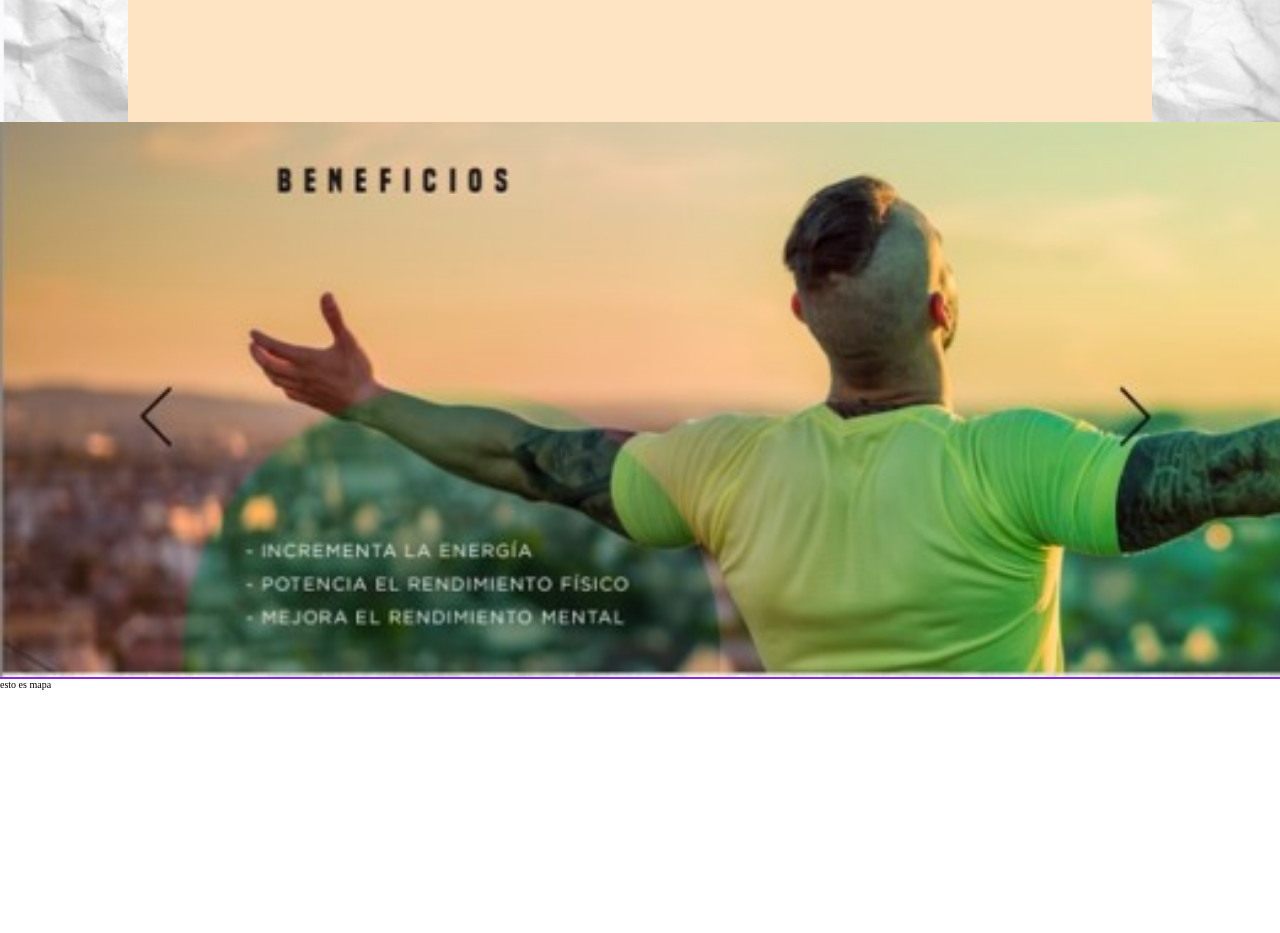
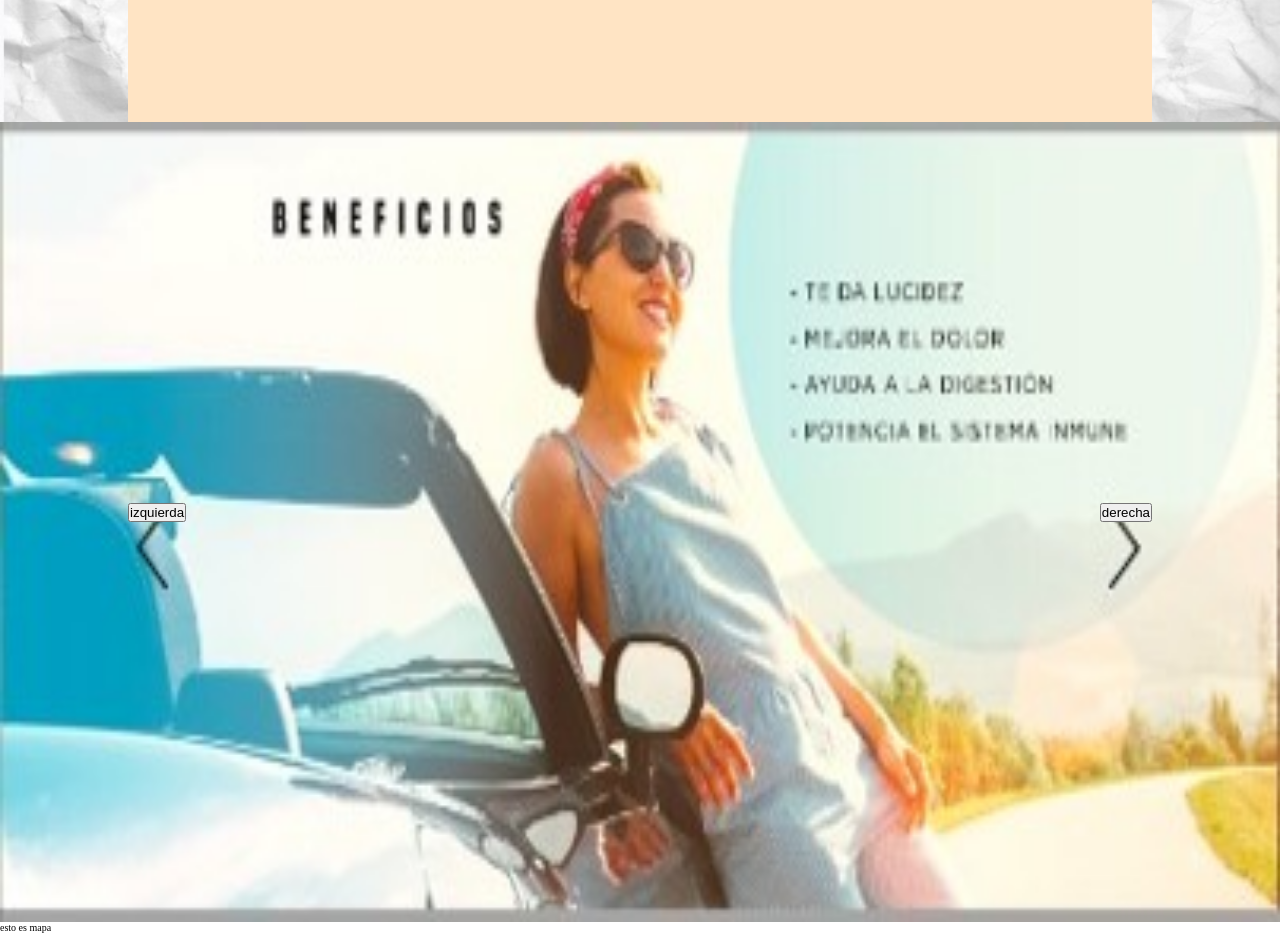
Before and after one commit to jyunakaike/kuka_corp, a React app: page / in a window 1280 px wide. Shown: the part 1538-2471 px from the top of the page. Before the commit the page ends 2228 px from the top, so only its background shows below. Built offline with nearby package versions, Linux system fonts and the light colour scheme.

Commit message:
feat: carouselcomponent

```diff
--- /dev/null
+++ b/src/components/Beneficios/Carousel/index.js
@@ -0,0 +1,102 @@
+import React, { useRef, useEffect } from 'react'
+import './styles.css'
+
+import img1 from '../../../../assets/image/beneficio1.jpg'
+import img2 from '../../../../assets/image/beneficio2.jpg'
+import img3 from '../../../../assets/image/beneficio3.jpg'
+
+
+export const Carousel = () => {
+
+    const slideshow = useRef(null)
+    const intervaloslideshow = useRef(null)
+
+    const next = () => {
+        if (slideshow.current.children.length > 0) {
+            // obtenenemos el primer elemento del slideshow
+            const primerElemento = slideshow.current.children[0];
+            // Establecemos la transicionpara el slideshow
+            slideshow.current.style.transition = `800ms ease-out all`;
+
+            const slideSize = slideshow.current.children[0].offsetWidth;
+            // Movemos el siguienteSlideshow
+            slideshow.current.style.transform = `translateX(-${slideSize}px)`;
+
+            const transition = () => {
+                // que no tenga transicion
+                slideshow.current.style.transition = 'none';
+                // regresarlo al valor de 0
+                slideshow.current.style.transform = 'translateX(0)';
+                // tomamos el primer elemento y lo mandamos al final
+                slideshow.current.appendChild(primerElemento);
+
+                slideshow.current.removeEventListener('transitionend', transition)
+            }
+            slideshow.current.addEventListener('transitionend', transition);
+        }
+    }
+
+    const prev = () => {
+        // console.log('anterior');
+        // para regresar al ultimo elemento semanda del ultimo al primero
+        if (slideshow.current.children.length > 0) {
+            // obtener elultimoelemento del slideshow
+            const index = slideshow.current.children.length - 1;
+            const ultimoElemento = slideshow.current.children[index];
+            slideshow.current.insertBefore(ultimoElemento, slideshow.current.firstChild);
+
+            // que no tenga transicion
+            slideshow.current.style.transition = 'none';
+
+            const slideSize = slideshow.current.children[0].offsetWidth;
+            slideshow.current.style.transform = `translateX(-${slideSize}px)`;
+
+            setTimeout(() => {
+                slideshow.current.style.transition = `800ms ease-out all`;
+                slideshow.current.style.transform = `translateX(0)`;
+            }, 30);
+        }
+    }
+
+    useEffect(() => {
+        intervaloslideshow.current = setInterval(() => {
+            next();
+        }, 5000);
+
+        slideshow.current.addEventListener('mouseenter', ()=> {
+            clearInterval(intervaloslideshow.current);
+        });
+
+        // resume
+        slideshow.current.addEventListener('mouseleave', ()=> {
+            intervaloslideshow.current = setInterval(() => {
+                next();
+            }, 5000);
+        });
+    }, [])
+
+    return (
+        <div className='Carousel-container' >
+            <div className='Carousel-slide' ref={slideshow}>
+                <img src={img1} alt="beneficio1" ></img>
+                <img src={img2} alt="beneficio1" ></img>
+                <img src={img3} alt="beneficio1" ></img>
+            </div>
+            <div className='Carousel-controles'>
+                <button onClick={prev} className='Carousel-controles-izquierda'>
+                    <span>izquierda</span>
+                </button>
+                <button onClick={next} className='Carousel-controles-derecha'>
+                    <span>derecha</span>
+                </button>
+            </div>
+            {/* <div className='Carousel-slide'>
+                <img src={img2} alt="beneficio1" ></img>
+            </div>
+            <div className='Carousel-slide'>
+                <img src={img3} alt="beneficio1" ></img>
+            </div> */}
+
+        </div>
+    )
+}
--- /dev/null
+++ b/src/components/Beneficios/Carousel/styles.css
@@ -0,0 +1,35 @@
+.Carousel-container{
+    width: 100%;
+    height: 100%;
+    background-color: aqua;
+    overflow: hidden;
+
+}
+
+.Carousel-slide{
+    width: 100%;
+    /* background-color: black; */
+    /* overflow: hidden; */
+    display: flex;
+    flex-wrap: nowrap;
+    position: relative;
+}
+.Carousel-slide img{
+    width: 100vw;
+    height: 100vh;
+}
+/* .Carousel-controles{
+
+} */
+
+.Carousel-controles-izquierda{
+    position: absolute;
+    left: 10%;
+    bottom: 50%;
+}
+
+.Carousel-controles-derecha{
+    position: absolute;
+    right: 10%;
+    bottom: 50%;
+}
--- a/src/components/Beneficios/index.js
+++ b/src/components/Beneficios/index.js
@@ -1,10 +1,16 @@
 import React from 'react'
+import { Carousel } from './Carousel';
+
 import './styles.css';
 
 export const Beneficios = () => {
   return (
       <section className='Benenficios-container'>
-          <img className='Benenficios-imagen' src={ require(`../../../assets/image/beneficio1.jpg`)} ></img>
+          {/* <img className='Benenficios-imagen' src={ require(`../../../assets/image/beneficio1.jpg`)} ></img> */}
+          <Carousel />
+
+
+
       </section>
   )
 }
--- a/src/components/MVC/styles.css
+++ b/src/components/MVC/styles.css
@@ -13,9 +13,9 @@
 .MVC-container-background span{
     position: absolute;
     left : calc(50% - 100px);
-    background-color: red;
+    background-color: blue;
     width: 100px;
-    height: 100px
+    height: 50px;
 }
 
 .MVC-cards-container{
```
